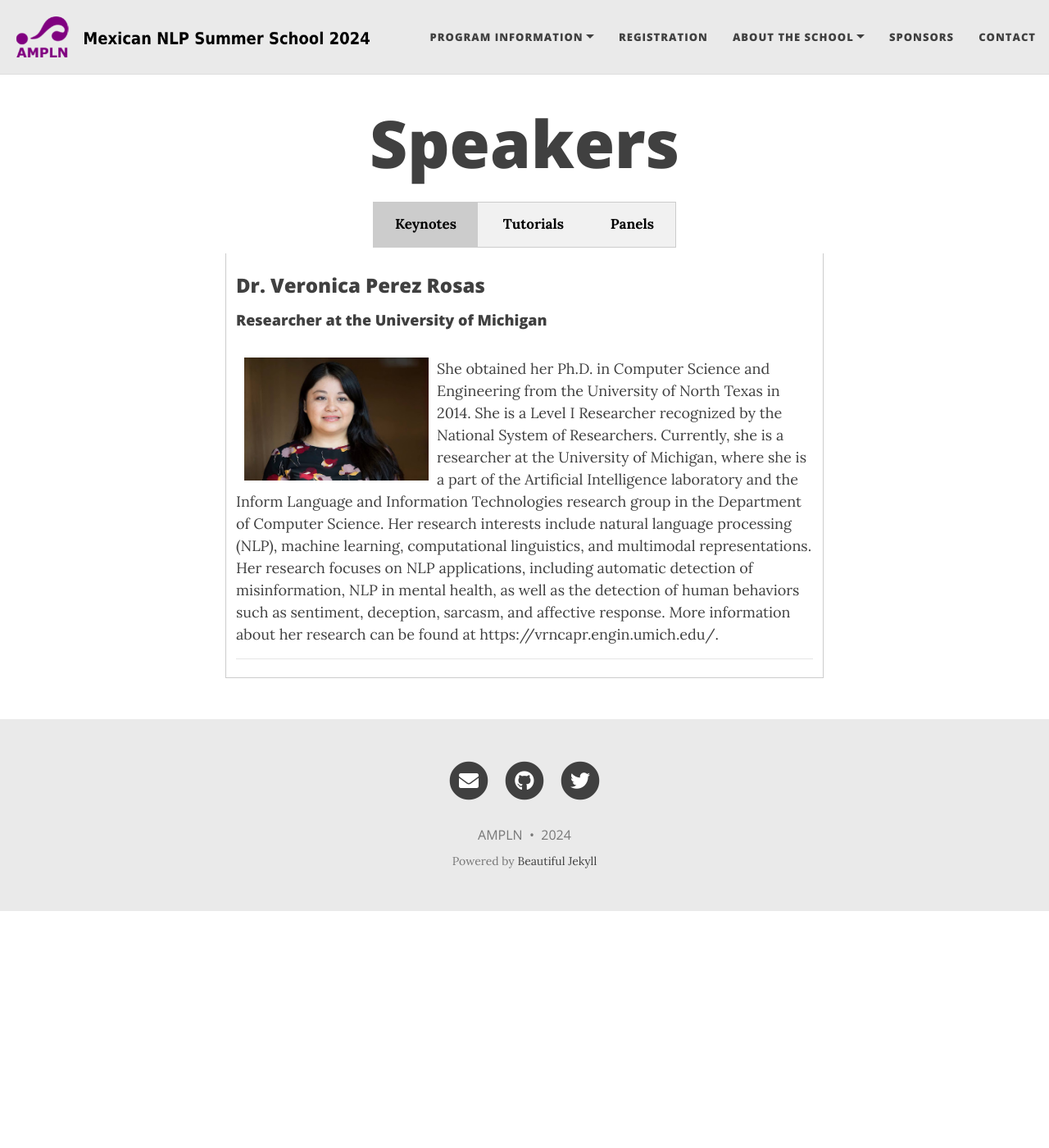
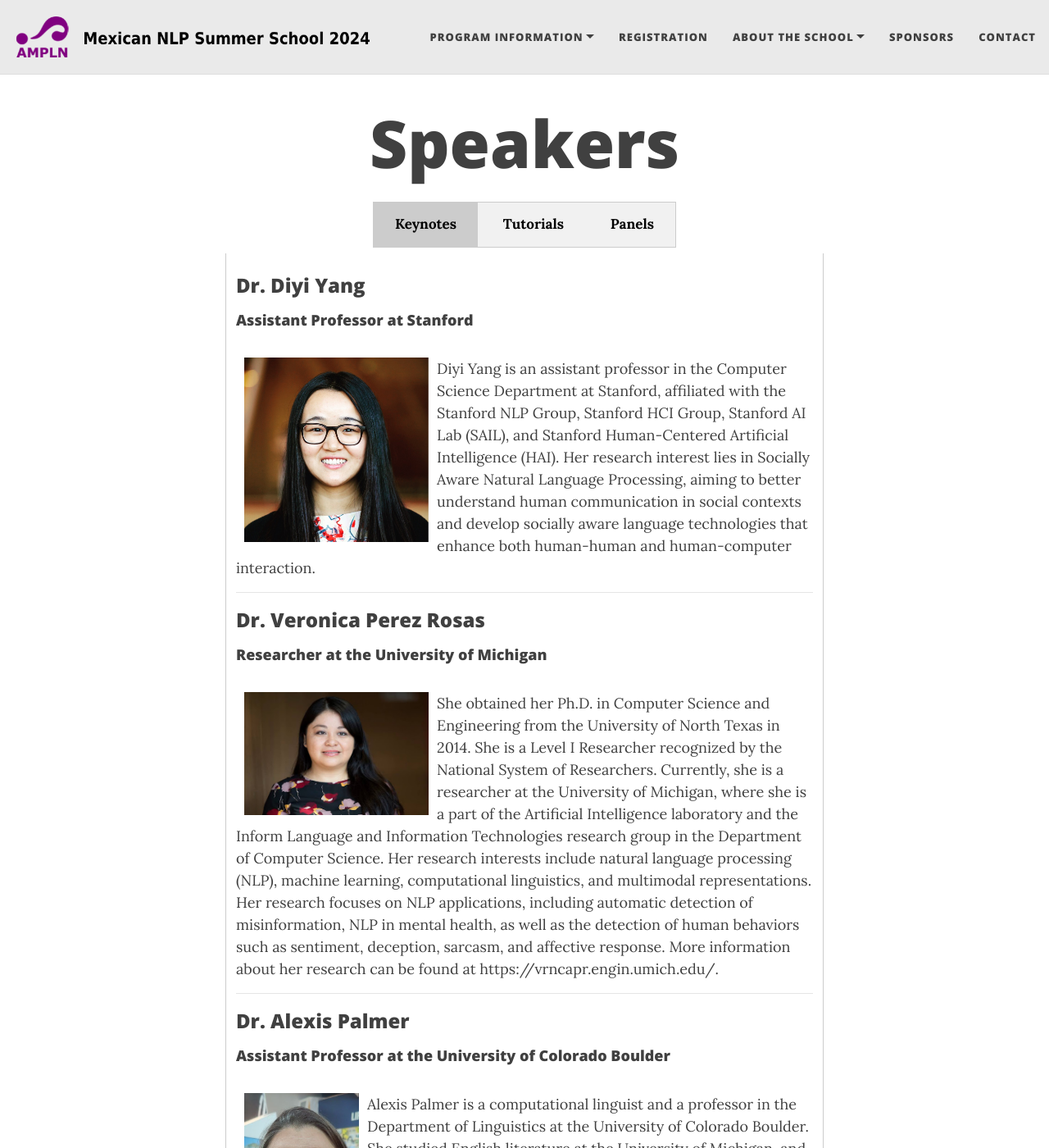
Before and after one commit to ampln/escuelaverano2024, a Jekyll site: the page built from speakers.md, in a window 1280 px wide and 1400 px high. Shown: the whole window at 82% size. Built offline with Jekyll 4.4.1, drawn with Linux system fonts in a browser that asks for light colours; nearby versions of some CDN libraries; some of the changed text lies outside the part shown.

Commit message:
added new confirmed speakers

```diff
--- a/speakers.md
+++ b/speakers.md
@@ -23,7 +23,7 @@ css: "/assets/css/index.css"
 </div>
 
 
-<!-- Section 1: Biography -->
+
 <div id="Tutorials" class="tabcontent">
  <section id="main-bio">
 			<!-- h2: Tier-2 Headline (Not as important as the h1 header, but more than one allowed). -->
@@ -33,7 +33,6 @@ css: "/assets/css/index.css"
 			<!-- Headshot image -->
 			<img width="225" id="bio-image" src="{{'/assets/images/speakers/speaker_sudipta.jpeg'| relative_url }}" align="left" alt="speaker_sudipta" hspace="10" />
      Sudipta Kar is a Senior Applied Scientist at Amazon AGI. He received his Ph.D. in Computer Science from the University of Houston in 2020 under the supervision of Thamar Solorio. His doctoral research focused on creative text analysis. Currently, he works on developing intelligent systems to enable seamless proactivity in smart voice assistants such as Alexa. His research interests include computational systems for low-resource languages, language models, and information extraction.  He has co-organized multiple natural language processing workshops and shared tasks, including BLP, CALCS, MultiCoNER, and SentiMix. Additionally, in 2023 he led the first NLP hackathon held in Bangladesh.
-
 		</section>
 		<section id="additional-info">
       <h4>Tutorial title: The Power of Rewards - Reinforcing Language Models with Reinforcement Learning </h4>
@@ -48,31 +47,50 @@ css: "/assets/css/index.css"
 			<!-- Headshot image -->
 			<img width="225" id="bio-image" src="{{'/assets/images/speakers/speaker_danae.jpeg'| relative_url }}" align="left" alt="speaker_danae" hspace="10" />
      Danae Sánchez Villegas is a postdoctoral researcher at the University of Copenhagen. She holds a Ph.D. and a Master's degree in Computer Science from the University of Sheffield and a Bachelor's degree in Computer Engineering from the Instituto Tecnológico Autónomo de México. Her research interests include multilingual natural language understanding, vision and language modeling, and computational social science. Danae has worked as a Research Associate in the Natural Language Processing Group at the University of Sheffield and as an Applied Scientist Intern at Amazon Alexa.
-
 		</section>
 		<section id="additional-info">
       <h4>Tutorial title: Exploring Transformers and Limitations in Language Modeling. </h4>
       This tutorial explores language modeling techniques in Natural Language Processing (NLP), covering key concepts from traditional approaches to Transformer architectures. Beginning with an introduction to NLP and language modeling, it delves into probabilistic language models and progresses to neural language models, emphasizing the significance of embeddings for semantic representation. Moving on to Transformer models, we will discuss key concepts such as multi-head attention mechanisms, masked language modeling, and encoder models. Additionally, the tutorial addresses the limitations of large language models, providing insights into challenges and considerations for leveraging these models effectively in practical applications.
 		</section>
-
 		<hr>
 		<section id="main-bio">
 			<!-- h2: Tier-2 Headline (Not as important as the h1 header, but more than one allowed). -->
 			<h3>Dr. Alham Fikri Aji</h3>
-      <h4>Assistant Professor at MBZUAI</h4>
+      <h4>Assistant Professor at MBZUAI, UAE.</h4>
       <br />
 			<!-- Headshot image -->
 			<img width="225" id="bio-image" src="{{'/assets/images/speakers/speaker_aji.jpeg'| relative_url }}" align="left" alt="speaker_aji" hspace="10" />
      Dr. Alham Fikri Aji is an Assistant Professor at MBZUAI, holding a Ph.D. from the University of Edinburgh's Institute for Language, Cognition, and Computation. His doctoral research, supervised by Dr. Kenneth Heafield and Dr. Rico Sennrich, focused on enhancing the training and inference speed of machine translation. Dr. Aji's current research centers around multilingual, low-resource, and low-compute Natural Language Processing (NLP). His recent work has been in developing diverse multilingual large language models. and multilingual NLP resources, particularly for underrepresented languages, with a specific emphasis on Indonesian. Dr. Aji has worked at Amazon, Google, and Apple in the past.
-
+		</section>
+		<section id="additional-info">
+      <h4>Tutorial title: TBD </h4>
+		</section>
+	<hr>
+	<section id="main-bio">
+			<!-- h2: Tier-2 Headline (Not as important as the h1 header, but more than one allowed). -->
+			<h3>Dr. Víctor Mijangos</h3>
+      <h4>Professor at UNAM, Mexico.</h4>
+      <br />
+			<img width="225" id="bio-image" src="{{'/assets/images/speakers/speaker_victor.jpeg'| relative_url }}" align="left" alt="speaker_victor" hspace="10" />
+		<br><br><br><br><br><br><br><br><br>
 		</section>
 		<section id="additional-info">
       <h4>Tutorial title: TBD </h4>
 		</section>
 </div>
 
-<!-- Section 2: Publications -->
+
 <div id="Keynotes" class="tabcontent">
+<section id="main-bio">
+			<!-- h2: Tier-2 Headline (Not as important as the h1 header, but more than one allowed). -->
+			<h3>Dr. Diyi Yang</h3>
+      <h4> Assistant Professor at Stanford</h4>
+      <br />
+			<!-- Headshot image -->
+			<img width="225" id="bio-image" src="{{'/assets/images/speakers/speaker_diyi.jpeg'| relative_url }}" align="left" alt="Diyi Yang" hspace="10" />
+     	Diyi Yang is an assistant professor in the Computer Science Department at Stanford, affiliated with the Stanford NLP Group, Stanford HCI Group, Stanford AI Lab (SAIL), and Stanford Human-Centered Artificial Intelligence (HAI). Her research interest lies in Socially Aware Natural Language Processing, aiming to better understand human communication in social contexts and develop socially aware language technologies that enhance both human-human and human-computer interaction.
+		</section>
+	<hr>
   <section id="main-bio">
 			<!-- h2: Tier-2 Headline (Not as important as the h1 header, but more than one allowed). -->
 			<h3>Dr. Veronica Perez Rosas</h3>
@@ -81,30 +99,22 @@ css: "/assets/css/index.css"
 			<!-- Headshot image -->
 			<img width="225" id="bio-image" src="{{'/assets/images/speakers/speaker_veronica_perez.jpeg'| relative_url }}" align="left" alt="Veronica Perez Rosas" hspace="10" />
      She obtained her Ph.D. in Computer Science and Engineering from the University of North Texas in 2014. She is a Level I Researcher recognized by the National System of Researchers. Currently, she is a researcher at the University of Michigan, where she is a part of the Artificial Intelligence laboratory and the Inform Language and Information Technologies research group in the Department of Computer Science. Her research interests include natural language processing (NLP), machine learning, computational linguistics, and multimodal representations. Her research focuses on NLP applications, including automatic detection of misinformation, NLP in mental health, as well as the detection of human behaviors such as sentiment, deception, sarcasm, and affective response. More information about her research can be found at https://vrncapr.engin.umich.edu/.
-
+	 </section>
+	 <hr>
+	<section id="main-bio">
+			<!-- h2: Tier-2 Headline (Not as important as the h1 header, but more than one allowed). -->
+			<h3>Dr. Alexis Palmer</h3>
+      <h4>Assistant Professor at the University of Colorado Boulder</h4>
+      <br />
+			<!-- Headshot image -->
+			<img width="140" id="bio-image" src="{{'/assets/images/speakers/speaker_alexis.png'| relative_url }}" align="left" alt="Alexis Palmer" hspace="10" />
+     	Alexis Palmer is a computational linguist and a professor in the Department of Linguistics at the University of Colorado Boulder. She studied English literature at the University of Michigan, and later earned both an MA and a PhD in computational linguistics from the University of Texas at Austin. Her main research interests include computational semantics, computational discourse, and the development and application of computational methods to support language documentation and revitalization.
 		</section>
-		<!-- <section id="additional-info">
-      <h4>Conference title: TBD </h4>
-		</section> -->
 	<hr>
 </div>
 
-<!-- Section 3: Talks -->
+
 <div id="Panels" class="tabcontent">
-<section id="main-bio">
-			<!-- h2: Tier-2 Headline (Not as important as the h1 header, but more than one allowed). -->
-			<h3>Dr. Veronica Perez Rosas</h3>
-      <h4>Researcher at the University of Michigan</h4>
-      <br />
-			<!-- Headshot image -->
-			<img width="225" id="bio-image" src="{{'/assets/images/speakers/speaker_veronica_perez.jpeg'| relative_url }}" align="left" alt="Veronica Perez Rosas" hspace="10" />
-     She obtained her Ph.D. in Computer Science and Engineering from the University of North Texas in 2014. She is a Level I Researcher recognized by the National System of Researchers. Currently, she is a researcher at the University of Michigan, where she is a part of the Artificial Intelligence laboratory and the Inform Language and Information Technologies research group in the Department of Computer Science. Her research interests include natural language processing (NLP), machine learning, computational linguistics, and multimodal representations. Her research focuses on NLP applications, including automatic detection of misinformation, NLP in mental health, as well as the detection of human behaviors such as sentiment, deception, sarcasm, and affective response. More information about her research can be found at https://vrncapr.engin.umich.edu/.
-
-		</section>
-		<!-- <section id="additional-info">
-      <h4>Conference title: TBD </h4>
-		</section> -->
-	<hr>
   		<section id="main-bio">
 			<!-- h2: Tier-2 Headline (Not as important as the h1 header, but more than one allowed). -->
 			<h3>Dr. Jocelyn Dunstan</h3>
@@ -113,11 +123,17 @@ css: "/assets/css/index.css"
 			<!-- Headshot image -->
 			<img width="225" id="bio-image" src="{{'/assets/images/speakers/speaker_jocelyn.jpeg'| relative_url }}" align="left" alt="speaker_jocelyn" hspace="10" />
      Jocelyn Dunstan is an Assistant Professor at the Pontifical Catholic University of Chile. She holds a Ph.D. in Applied Mathematics and Theoretical Physics from the University of Cambridge in the UK. She specializes in leveraging machine learning and natural language processing to address key challenges. Her research primarily revolves around clinical text mining and patient prioritization. In addition to her academic role at the Catholic University of Chile, she is actively engaged as a researcher at prominent institutions such as the Millenium Institute for Foundational Research on Data (IMFD) and the Advanced Center for Electrical and Electronic Engineering (AC3E). Further information about her group's work can be found on their webpage at pln.cmm.uchile.cl.
-
 		</section>
-		<!-- <section id="additional-info">
-      <h4>Conference title: TBD </h4>
-		</section> -->
+	<hr>
+	<section id="main-bio">
+			<!-- h2: Tier-2 Headline (Not as important as the h1 header, but more than one allowed). -->
+			<h3>Dr. Manuel Montes y Gomez</h3>
+      <h4>Full Professor at INAOE, Mexico.</h4>
+      <br />
+			<!-- Headshot image -->
+			<img width="225" id="bio-image" src="{{'/assets/images/speakers/speaker_manuel.png'| relative_url }}" align="left" alt="speaker_jocelyn" hspace="10" />
+     Manuel Montes-y-Gómez is Full Professor at the National Institute of Astrophysics, Optics and Electronics (INAOE) of Mexico. His research is on automatic text processing. He is author of more than 250 journal and conference papers in the fields of information retrieval, text mining and authorship analysis. <br> He has been visiting professor at the Polytechnic University of Valencia (Spain), and the University of Alabama (USA). He is also a member of the Mexican Academy of Sciences (AMC), and founding member of the Mexican Academy of Computer Science (AMEXCOMP), the Mexican Association of Natural Language Processing (AMNLP), and of the Language Technology Network of CONACYT. In the context of them, he has been the organizer of the National Workshop on Language Technologies (from 2004 to 2016), the Mexican Workshop on Plagiarism Detection and Authorship Analysis (2016-2020), the Mexican Autumn School on Language Technologies (2015 and 2016), and a shared task on author profiling, aggressiveness analysis and fake news detection in Mexican Spanish at IberLEF (2018-2021).
+		</section>
 	<hr>
 	<section id="main-bio">
 			<!-- h2: Tier-2 Headline (Not as important as the h1 header, but more than one allowed). -->
@@ -127,11 +143,17 @@ css: "/assets/css/index.css"
 			<!-- Headshot image -->
 			<img width="225" id="bio-image" src="{{'/assets/images/speakers/speaker_benotti.jpg'| relative_url }}" align="left" alt="speaker_benotti" hspace="10" />
      Luciana Benotti is an Associate Professor in Computer Science at the National University of Córdoba and a Researcher in Artificial Intelligence at CONICET, Argentina. Her research interests include different aspects of situated and interactive NLP, such as interpreting instructions in a dialogue, generating contextualized questions, and deciding when to speak in a dialogue system, among others. She is particularly interested in how linguistic and non-linguistic features contribute to the meaning conveyed during a conversation. These features include what the conversational participants are doing while they talk, the visual context, temporal aspects, etc. She has been a visiting scientist at the University of Trento (2019), Stanford University (2018), Roskilde University (2014), the University of Costa Rica (2012), and the University of Southern California (2010). She holds a joint MSc Erasmus Mundus from the Free University of Bolzano and the Polytechnic University of Madrid and a PhD from the Université de Lorraine. This year, she was chosen as the Latin American representative for the North American Association for Computational Linguistics (NAACL).
-
 		</section>
-		<!-- <section id="additional-info">
-      <h4>Conference title: TBD </h4>
-		</section> -->
+		<hr>
+		<section id="main-bio">
+			<h3>Dr. Veronica Perez Rosas</h3>
+      <h4>Researcher at the University of Michigan</h4>
+      <br />
+			<!-- Headshot image -->
+			<img width="225" id="bio-image" src="{{'/assets/images/speakers/speaker_veronica_perez.jpeg'| relative_url }}" align="left" alt="Veronica Perez Rosas" hspace="10" />
+     She obtained her Ph.D. in Computer Science and Engineering from the University of North Texas in 2014. She is a Level I Researcher recognized by the National System of Researchers. Currently, she is a researcher at the University of Michigan, where she is a part of the Artificial Intelligence laboratory and the Inform Language and Information Technologies research group in the Department of Computer Science. Her research interests include natural language processing (NLP), machine learning, computational linguistics, and multimodal representations. Her research focuses on NLP applications, including automatic detection of misinformation, NLP in mental health, as well as the detection of human behaviors such as sentiment, deception, sarcasm, and affective response. More information about her research can be found at https://vrncapr.engin.umich.edu/.
+	</section>
+	<hr>
 </div>
 
 <script>
```
Also changed, not shown: assets/images/speakers/speaker_alexis.png (added), assets/images/speakers/speaker_diyi.jpeg (added), assets/images/speakers/speaker_lena.jpeg (deleted), assets/images/speakers/speaker_manuel.png (added), assets/images/speakers/speaker_victor.jpeg (added), 7 other files.
